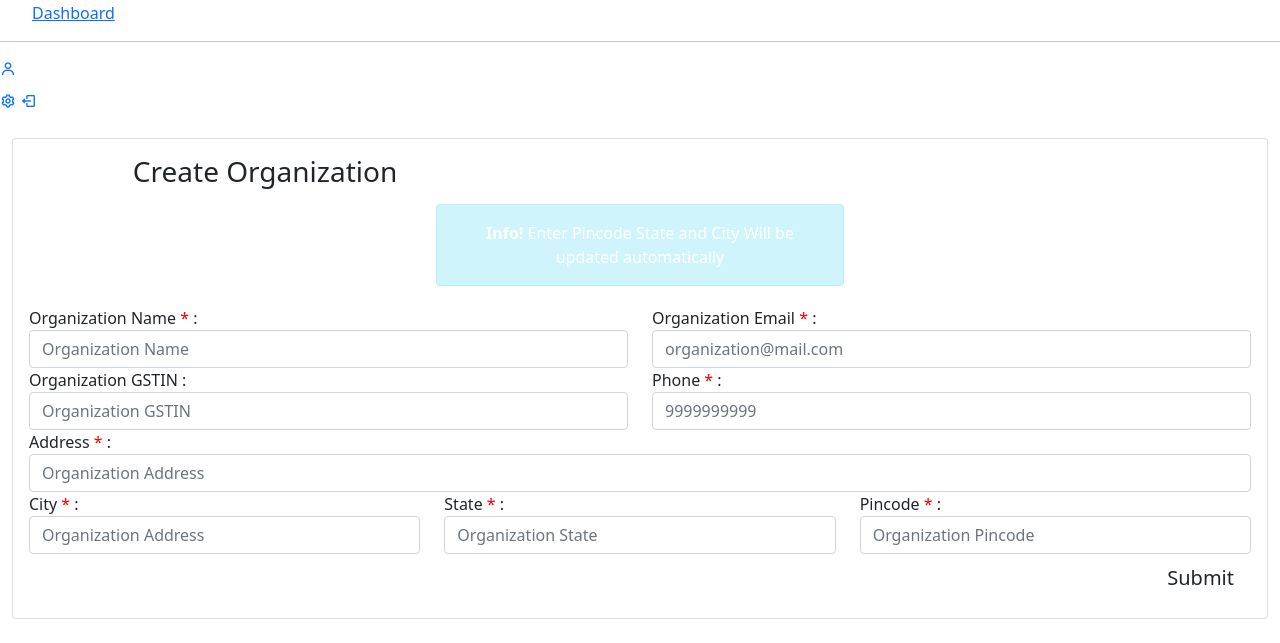
After one commit to priyansh-pj/ExpertBill-PHP, a PHP site: the page made by app/Views/Organization/organization_make.php in a window 1280 px wide. The commit adds this page. Shown: the part 365-1008 px from the top of the page. Run offline with PHP 8.4, Linux system fonts and the light colour scheme; the template is opened without the code that fills it, so the values that code supplies are empty.

Commit message:
merging priyansh

```diff
--- a/app/Views/Credentials/login.php
+++ b/app/Views/Credentials/login.php
@@ -1,6 +1,7 @@
 <!DOCTYPE html>
 <html lang="en">
-  <head>
+
+<head>
     <meta charset="UTF-8" />
     <title>ExpertBill</title>
     <meta name="description" content="Experts options for Billing" />
--- /dev/null
+++ b/app/Views/Organization/organization_make.php
@@ -0,0 +1,121 @@
+<script src="https://ajax.googleapis.com/ajax/libs/jquery/3.5.1/jquery.min.js"></script>
+
+<div class="container-fluid py-4">
+  <div class="row">
+    <div class="col-xl-12 col-sm-12 mb-xl-12 mb-12">
+      <div class="card">
+        <div class="card-body p-3">
+          <div class="row align-items-justify">
+            <div class="col-1 text-start" style=" padding-right: 0px; padding-left: 20px;">
+                <div class="icon icon-shape bg-gradient-dark shadow text-center border-radius-md">
+                  <i class="ni ni-badge text-lg opacity-10" aria-hidden="true"></i>
+                </div>
+              </div>
+            <div class="col-md-8">
+              <div class="numbers">
+                <p class="text-sm mb-0 text-capitalize font-weight-bold"></p>
+                <h3 class="font-weight-bolder mb-0" style="display: inline-block;">
+                  Create Organization
+                  <span class="text-success text-sm font-weight-bolder"></span>
+                </h3>
+              </div>
+            </div>
+          </div>
+          <div class="row align-items-center">
+            <br>
+            <center>
+            <div class="alert alert-info col-4 mt-3" role="alert">
+              <span style="color:white;">
+              <strong>Info!</strong> Enter Pincode State and City Will be updated automatically
+              </span>
+            </div>
+            </center>
+              <form class="form mt-1" action="<?= base_url('Organization/create')?>" method="post">
+              <?= csrf_field() ?>
+
+                <div class="row">
+                  <div class="col-md-6">
+                    <div class="form-group">
+                      <label for="organization-name" class="form-control-label" style="font-size:1em;">Organization Name<span style="color:red;"> *</span> : </label>
+                      <input class="form-control" name="name" type="text" placeholder="Organization Name" id="organization-name" required="required">
+                    </div>
+                  </div>
+                  <div class="col-md-6">
+                    <div class="form-group">
+                      <label for="organization-email" class="form-control-label" style="font-size:1em;">Organization Email<span style="color:red;"> *</span> : </label>
+                      <input class="form-control" name="email" type="email" placeholder="organization@mail.com" id="organization-email" required="required">
+                    </div>
+                  </div>
+                </div>
+                <div class="row">
+                  <div class="col-md-6">
+                    <div class="form-group">
+                      <label for="organization-gstin" class="form-control-label" style="font-size:1em;">Organization GSTIN : </label>
+                      <input class="form-control" name="gstin" type="text" placeholder="Organization GSTIN" id="organization-gstin">
+                    </div>
+                  </div>
+                  <div class="col-md-6">
+                    <div class="form-group">
+                      <label for="organization-phone" class="form-control-label" style="font-size:1em;">Phone<span style="color:red;"> * </span> : </label>
+                      <input class="form-control" name="phone" type="tel" placeholder="9999999999" id="organization-phone" required="required">
+                    </div>
+                  </div>
+                </div>
+                <div class="form-group">
+                  <label for="organization-address" class="form-control-label" style="font-size:1em;">Address<span style="color:red;"> * </span> :</label>
+                  <input class="form-control" name="address" type="text" placeholder="Organization Address" id="organization-address" required="required">
+                </div>
+                <div class="row">
+                  <div class="col-md-4">
+                    <div class="form-group">
+                      <label for="organization-city" class="form-control-label" style="font-size:1em;">City<span style="color:red;"> * </span> :</label>
+                      <input class="form-control" name="city" type="text" placeholder="Organization Address" id="organization-city" required="required" >
+                    </div>
+                  </div>
+                  <div class="col-md-4">
+                    <div class="form-group">
+                      <label for="organization-state" class="form-control-label" style="font-size:1em;">State<span style="color:red;"> * </span> :</label>
+                      <input class="form-control" name="state" type="text" placeholder="Organization State" id="organization-state" required="required" >
+                    </div>
+                  </div>
+                  <div class="col-md-4">
+                    <div class="form-group">
+                      <label for="organization-pincode" class="form-control-label" style="font-size:1em;">Pincode<span style="color:red;"> * </span> :</label>
+                      <input class="form-control" name="pincode" type="number" placeholder="Organization Pincode" id="organization-pincode" required="required">
+                    </div>
+                  </div>
+                </div>
+
+                <div class="col-12 ml-1 text-end">
+                  <input type="submit" class="btn bg-gradient-secondary btn-lg"/>
+                </div>
+              </form>
+          </div>
+
+        </div>
+      </div>
+    </div>
+  </div>
+</div>
+
+<script>
+  $(document).ready(function() {
+    $('#organization-pincode').blur(function() { // When user loses focus from pincode input
+      var pincode = $(this).val(); // Get the pincode entered by the user
+      if (pincode.length == 6) { // If pincode is valid
+        $.ajax({ // Make an AJAX call to fetch city and state from API
+          url: 'https://api.postalpincode.in/pincode/' + pincode,
+          type: 'GET',
+          success: function(result) {
+            if (result[0].Status == 'Success') { // If API returns successful response
+              var city = result[0].PostOffice[0].District; // Get city from response
+              var state = result[0].PostOffice[0].State; // Get state from response
+              $('#organization-city').val(city); // Update city field in the form
+              $('#organization-state').val(state); // Update state field in the form
+            }
+          }
+        });
+      }
+    });
+  });
+</script>
```
Also changed, not shown: app/Controllers/Credentials.php (+99 -22 lines), app/Models/Credentials_model.php (+50 -7 lines).
